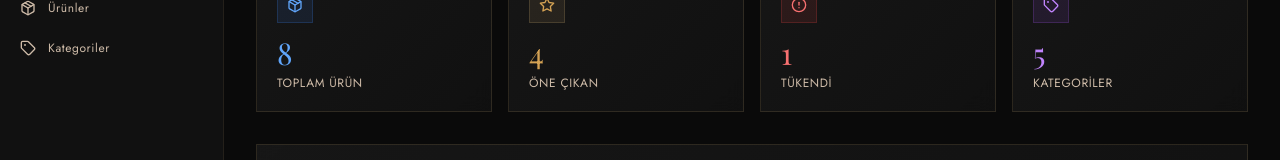
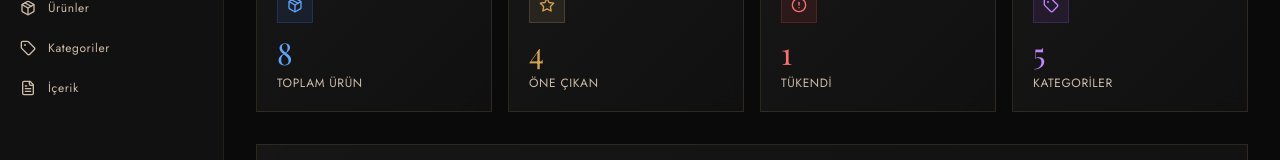
Before and after one commit to ahmetsayginvarol/dantelsepeti-store, a Next.js app in the folder dantel-sepeti/: page /admin in a window 1280 px wide. Shown: the part 130-290 px from the top of the page. Built offline with nearby package versions, Linux system fonts and the light colour scheme; a web font is replaced by a local one.

Commit message:
Update AdminSidebar.tsx

```diff
--- a/dantel-sepeti/src/components/admin/AdminSidebar.tsx
+++ b/dantel-sepeti/src/components/admin/AdminSidebar.tsx
@@ -13,10 +13,13 @@ import {
 import { useState } from "react";
 import { cn } from "@/lib/utils";
 
+import { LayoutDashboard, Package, Tag, FileText, LogOut, ChevronRight, Menu } from "lucide-react";
+
 const navItems = [
   { href: "/admin", label: "Dashboard", icon: LayoutDashboard, exact: true },
   { href: "/admin/products", label: "Ürünler", icon: Package },
   { href: "/admin/categories", label: "Kategoriler", icon: Tag },
+  { href: "/admin/content", label: "İçerik", icon: FileText },
 ];
 
 export default function AdminSidebar() {
```
